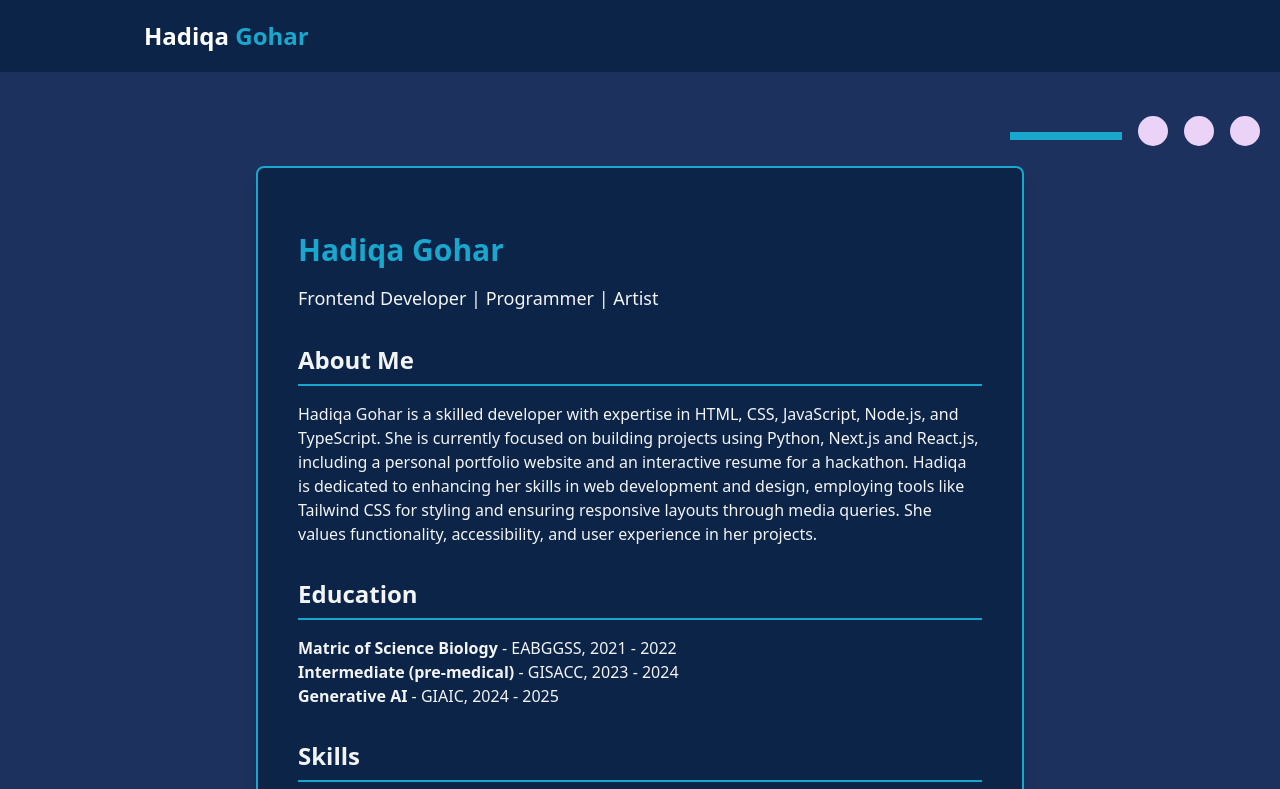
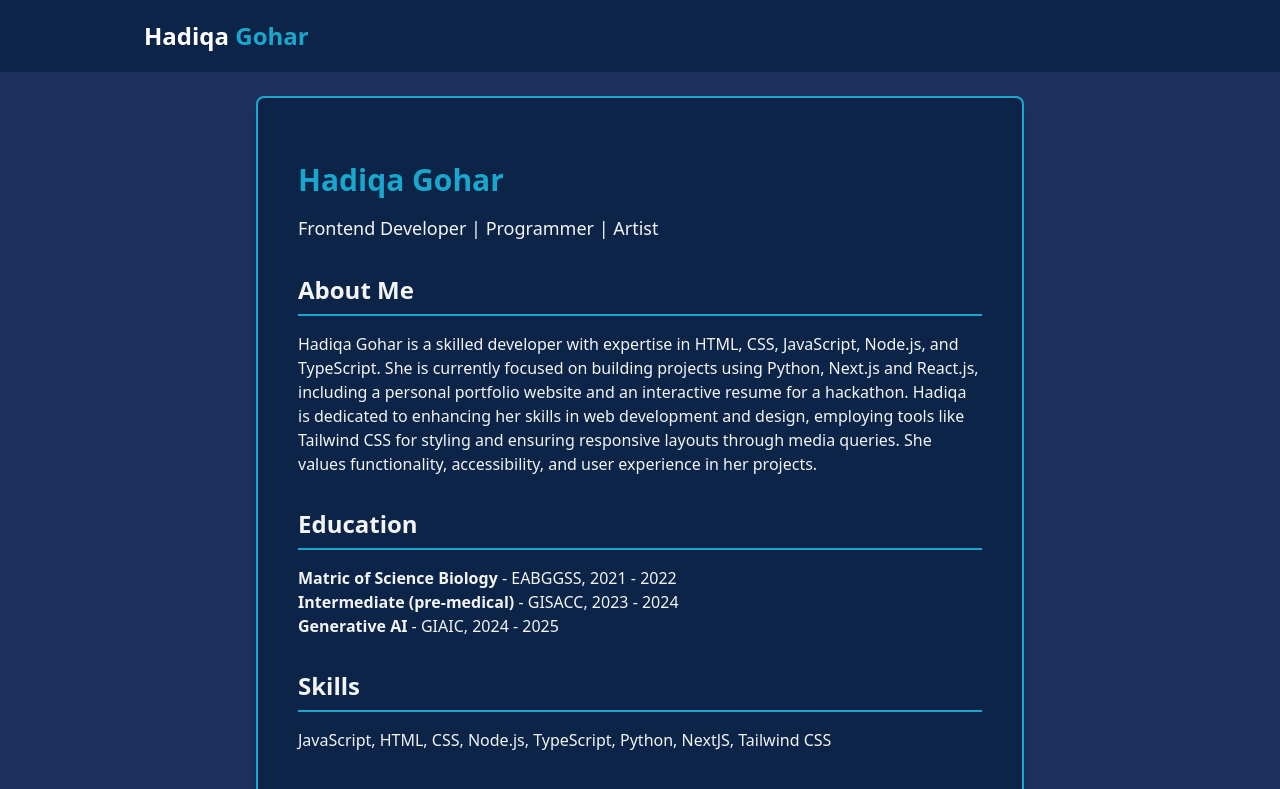
Before and after one commit to HadiqaGohar/hg-superb-portfolio, a Next.js app: page /cv in a window 1280 px wide. Shown: the top 789 px of the page. Built offline with nearby package versions, Linux system fonts and the light colour scheme.

Commit message:
Your commit message

```diff
--- a/src/app/cv/page.tsx
+++ b/src/app/cv/page.tsx
@@ -53,13 +53,8 @@ const Resume = () => {
                 <title>Resume</title>
                 <meta name="viewport" content="width=device-width, initial-scale=1.0" />
             </Head>
-              {/* hr & 3 DOTS... */}
-        <div className="grid grid-flow-col gap-4 justify-end m-5">
-          <hr className="mt-4 border-2 lg:border-4 border-[#19A7CE] w-20 md:w-28" />
-          {Array(3).fill(
-            <div className="rounded-full bg-[#EBD3F8] h-[20px] w-[20px] lg:h-[30px] lg:w-[30px]"></div>
-          )}
-        </div>
+
+
 
             {/* Resume Content */}
             <div className='bg-[#1C315E]'>
```
